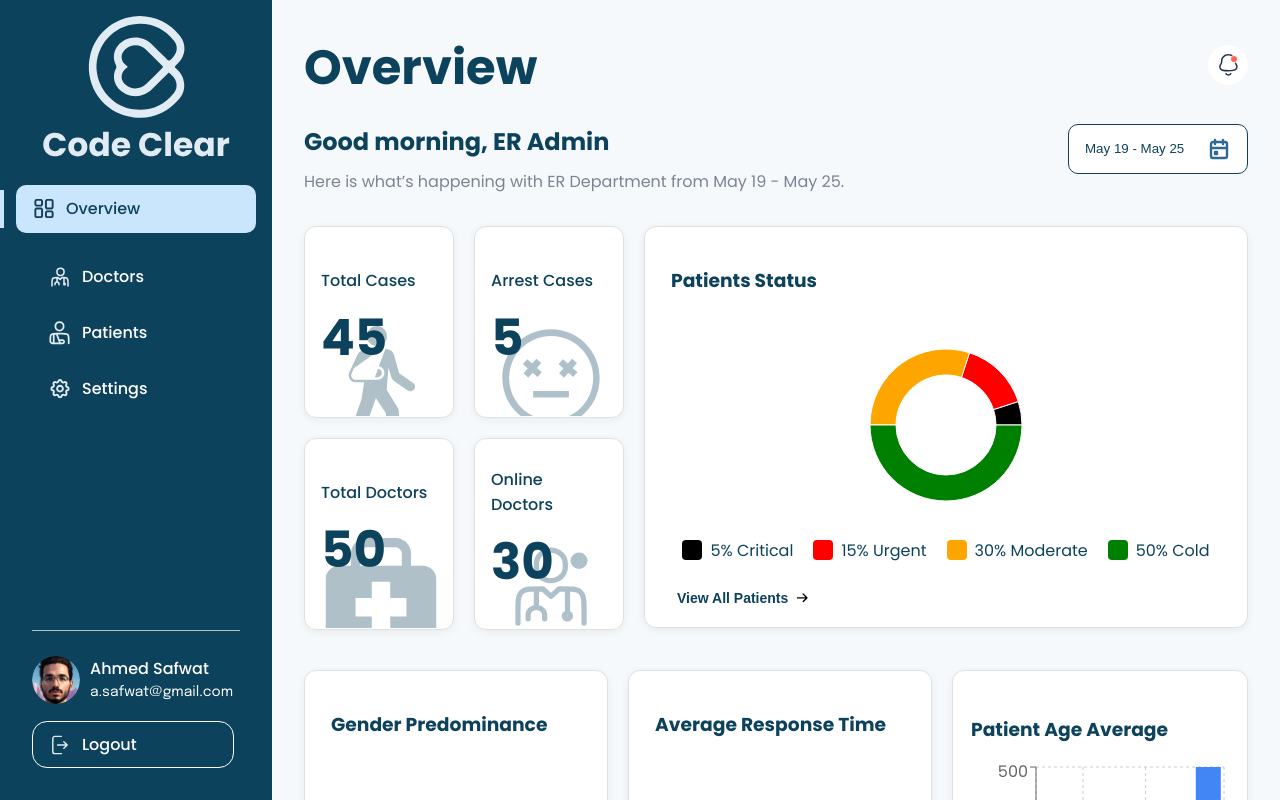
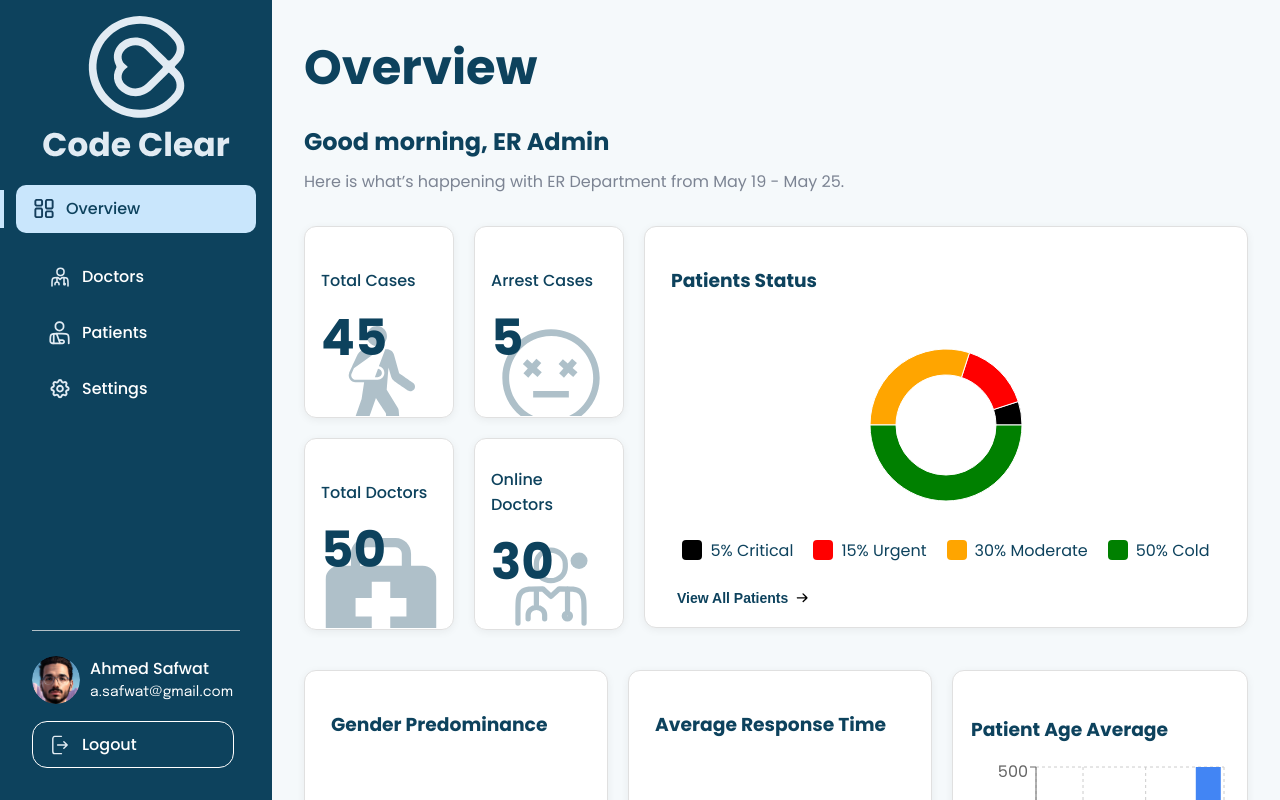
Before and after one commit to FatmaWafy/Hospital_System, a React (Vite) app: page / in a window 1280 px wide. Shown: the top 800 px of the page. Built offline with nearby package versions, Linux system fonts and the light colour scheme.

Commit message:
remove some unnecessary things

```diff
--- a/src/pages/Doctors.css
+++ b/src/pages/Doctors.css
@@ -202,21 +202,7 @@
   cursor: pointer !important;
 }
 
-.date-range-btn {
-  display: flex !important;
-  align-items: center !important;
-  justify-content: space-between !important;
-  width: 180px !important;
-  height: 50px !important;
-  border-radius: 10px !important;
-  border: 1px solid #0d425d !important;
-  background-color: white !important;
-  padding: 12px 16px !important;
-  cursor: pointer !important;
-  gap: 8px !important;
-  font-weight: 500 !important;
-  color: #0d425d !important;
-}
+
 .calendar-icon {
   width: 24px !important;
   height: 24px !important;
--- a/src/pages/Doctors.jsx
+++ b/src/pages/Doctors.jsx
@@ -275,13 +275,7 @@ const Doctors = () => {
       {/* SECTION 1 */}
       <div className="doctors-header">
         <h1>Emergency Room Doctors</h1>
-        <a href="/notifications">
-          <img
-            src="/notifications.svg"
-            alt="Notifications"
-            className="notification-icon"
-          />
-        </a>
+
       </div>
 
       {/* SECTION 2 */}
@@ -292,10 +286,7 @@ const Doctors = () => {
             Here is what’s happening with ER Department from May 19 - May 25.
           </p>
         </div>
-        <button className="date-range-btn">
-          <span>May 19 - May 25</span>
-          <img src="/calendar.svg" alt="Calendar" className="calendar-icon" />
-        </button>
+
       </div>
 
       {/* SECTION 3 */}
--- a/src/pages/Overview.css
+++ b/src/pages/Overview.css
@@ -44,21 +44,6 @@
   cursor: pointer;
 }
 
-.date-range-btn {
-  display: flex;
-  align-items: center;
-  justify-content: space-between;
-  width: 180px;
-  height: 50px;
-  border-radius: 10px;
-  border: 1px solid #0d425d;
-  background-color: white;
-  padding: 12px 16px;
-  cursor: pointer;
-  gap: 8px;
-  font-weight: 500;
-  color: #0d425d;
-}
 
 .calendar-icon {
   width: 24px;
--- a/src/pages/Overview.jsx
+++ b/src/pages/Overview.jsx
@@ -94,13 +94,7 @@ const Overview = () => {
       {/* SECTION 1 */}
       <div className="overview-header">
         <h1>Overview</h1>
-        <a href="/notifications">
-          <img
-            src="/notifications.svg"
-            alt="Notifications"
-            className="notification-icon"
-          />
-        </a>
+
       </div>
 
       {/* SECTION 2 */}
@@ -111,10 +105,7 @@ const Overview = () => {
             Here is what’s happening with ER Department from May 19 - May 25.
           </p>
         </div>
-        <button className="date-range-btn">
-          <span>May 19 - May 25</span>
-          <img src="/calendar.svg" alt="Calendar" className="calendar-icon" />
-        </button>
+
       </div>
 
       {/* SECTION 3 */}
--- a/src/pages/Patients.jsx
+++ b/src/pages/Patients.jsx
@@ -171,13 +171,7 @@ const Patients = () => {
       {/* SECTION 1 */}
       <div className="patients-header">
         <h1>Emergency Room Patients</h1>
-        <a href="/notifications">
-          <img
-            src="/notifications.svg"
-            alt="Notifications"
-            className="notification-icon"
-          />
-        </a>
+
       </div>
 
       {/* SECTION 2 */}
@@ -188,10 +182,7 @@ const Patients = () => {
             Here is what’s happening with ER Department from May 19 - May 25.
           </p>
         </div>
-        <button className="date-range-btn">
-          <span>May 19 - May 25</span>
-          <img src="/calendar.svg" alt="Calendar" className="calendar-icon" />
-        </button>
+
       </div>
 
       {/* SECTION 3 */}
--- a/src/pages/Settings.jsx
+++ b/src/pages/Settings.jsx
@@ -87,9 +87,7 @@ const Settings = () => {
     <div className="settings-page">
       <div className="settings-header">
         <h1>Settings</h1>
-        <a href="/notifications">
-          <img src="/notifications.svg" alt="Notifications" className="notification-icon" />
-        </a>
+
       </div>
 
       <div className="settings-welcome">
@@ -97,10 +95,7 @@ const Settings = () => {
           <h2>Good morning, ER Admin</h2>
           <p>Here is what’s happening with ER Department from May 19 - May 25.</p>
         </div>
-        <button className="date-range-btn">
-          <span>May 19 - May 25</span>
-          <img src="/calendar.svg" alt="Calendar" className="calendar-icon" />
-        </button>
+
       </div>
 
       <div className="tabs-container">
```
